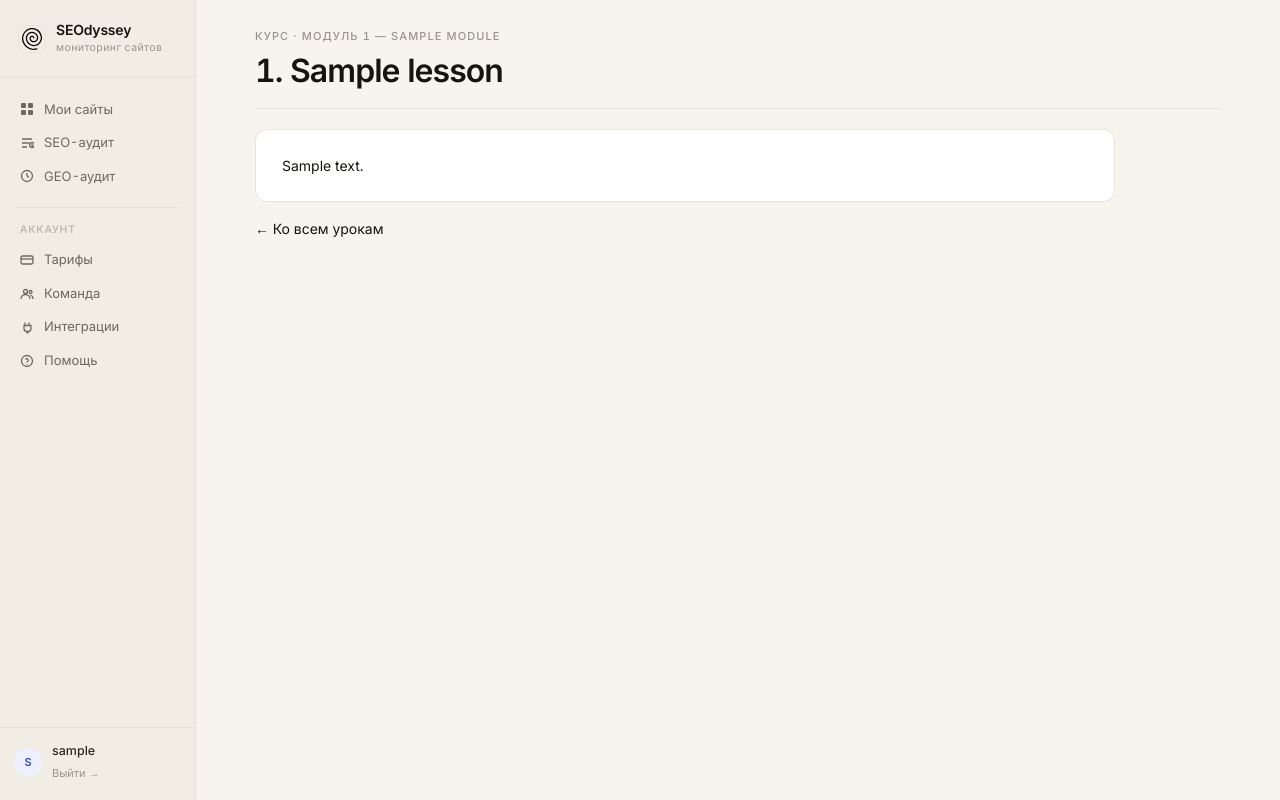
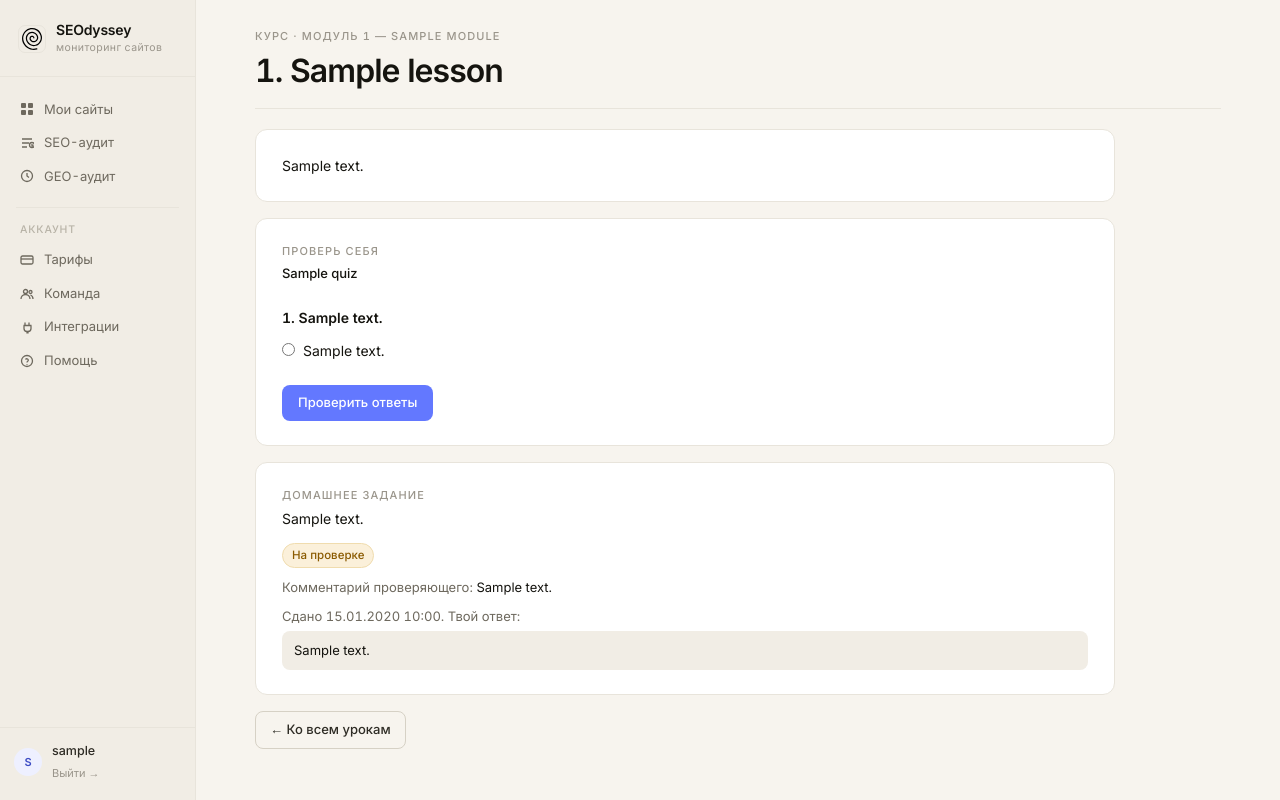
Before and after one commit to lex-code-dev/seodyssey-web, a Django app: a page that uses core/templates/core/course_lesson.html in a window 1280 px wide. Run offline with Django 5.2, Linux system fonts and the light colour scheme; a user stored in the database is signed in; tables that the repository leaves empty hold one stand-in row (values such as "Sample post"); parts of the project's set-up code (start-up, migrations or seed data) failed here and were passed over; some libraries are stand-ins or nearby versions.

Commit message:
feat(course): квизы «проверь себя», сдача домашек и VK Видео
- Квиз на уроке: выбор ответов, скоринг по is_correct, показ верных
- Домашка: сдача учеником, статусы (на проверке/принято/на доработку),
  PRG-редирект, комментарий проверяющего, повторная сдача
- Админка домашек: инлайн сдач, счётчики «ждут проверки»/«принято»
- Плеер: поддержка VK Видео (vk.com/vkvideo.ru/video_ext.php) + YouTube

Co-Authored-By: Claude Opus 4.8 <noreply@anthropic.com>

```diff
--- a/core/course_views.py
+++ b/core/course_views.py
@@ -1,24 +1,35 @@
 from __future__ import annotations
+import re
 from urllib.parse import parse_qs, urlparse
 
 from django.contrib.auth.decorators import login_required
-from django.shortcuts import get_object_or_404, render
+from django.shortcuts import get_object_or_404, redirect, render
 
 from core.models import Site, SiteMember
 from core.views import _get_profile, _integration_flags
-from course.models import Lesson, Module
+from course.models import Homework, Lesson, Module, Quiz, Submission
 
 
-def _youtube_embed_url(url: str) -> str:
+def _video_embed_url(url: str) -> str:
     """
-    Превращает обычную YouTube-ссылку в embed-формат.
-    Поддерживает: watch?v=, youtu.be/, shorts/, уже готовый embed/.
-    Не-YouTube или пустая ссылка → "" (шаблон не покажет плеер).
+    Превращает ссылку на видео в embed-формат для iframe.
+    VK Видео: vk.com/video<oid>_<id>, vkvideo.ru/..., готовый video_ext.php
+    (передаётся как есть — сохраняет hash приватных видео «доступ по ссылке»).
+    YouTube: watch?v=, youtu.be/, shorts/, готовый embed/.
+    Неизвестный хост или пустая ссылка → "" (шаблон не покажет плеер).
     """
     if not url:
         return ""
     parsed = urlparse(url)
-    host = (parsed.hostname or "").lower().removeprefix("www.")
+    host = (parsed.hostname or "").lower().removeprefix("www.").removeprefix("m.")
+
+    if host in ("vk.com", "vk.ru", "vkvideo.ru"):
+        if parsed.path.startswith("/video_ext.php"):
+            return url
+        m = re.match(r"^/video(-?\d+)_(\d+)", parsed.path)
+        if m:
+            return f"https://vkvideo.ru/video_ext.php?oid={m.group(1)}&id={m.group(2)}&hd=2"
+        return ""
 
     video_id = ""
     if host == "youtu.be":
@@ -63,14 +74,81 @@ def course_index(request):
     return render(request, "core/course_index.html", context)
 
 
+def _check_quiz_answers(questions, post_data) -> dict:
+    """
+    Сверяет ответы из POST с is_correct.
+    Вопрос без ответа или с чужим choice_id считается отвеченным неверно.
+    """
+    correct = 0
+    detailed = []
+    for question in questions:
+        raw = post_data.get(f"question_{question.id}", "")
+        selected = None
+        if raw.isdigit():
+            selected = next(
+                (c for c in question.choices.all() if c.id == int(raw)), None
+            )
+        is_right = bool(selected and selected.is_correct)
+        correct += int(is_right)
+        detailed.append({
+            "question": question,
+            "selected": selected,
+            "is_right": is_right,
+            "correct_choices": [c for c in question.choices.all() if c.is_correct],
+        })
+    return {
+        "correct": correct,
+        "total": len(questions),
+        "percent": round(correct * 100 / len(questions)),
+        "detailed": detailed,
+    }
+
+
 @login_required
 def course_lesson(request, slug):
     lesson = get_object_or_404(
         Lesson.objects.select_related("module"), slug=slug, is_published=True
     )
+
+    quiz = (
+        Quiz.objects.filter(lesson=lesson)
+        .prefetch_related("questions__choices")
+        .first()
+    )
+    # Вопросы без вариантов ответа не показываем — на них нечего отвечать
+    questions = [q for q in quiz.questions.all() if q.choices.all()] if quiz else []
+
+    quiz_result = None
+    if request.method == "POST" and "quiz_submit" in request.POST and questions:
+        quiz_result = _check_quiz_answers(questions, request.POST)
+
+    homework = Homework.objects.filter(lesson=lesson).first()
+    hw_latest = None
+    hw_can_submit = False
+    if homework:
+        # Meta.ordering = ["-submitted_at"], поэтому first() = последняя сдача
+        hw_latest = homework.submissions.filter(user=request.user).first()
+        hw_can_submit = (
+            hw_latest is None
+            or hw_latest.status == Submission.STATUS_NEEDS_REVISION
+        )
+
+    if request.method == "POST" and "homework_body" in request.POST:
+        body = request.POST["homework_body"].strip()
+        if homework and hw_can_submit and body:
+            Submission.objects.create(homework=homework, user=request.user, body=body)
+        # PRG: после сдачи редирект, чтобы обновление страницы не создавало дубль
+        return redirect(f"{request.path}#homework")
+
     context = {
         **_base_context(request),
         "lesson": lesson,
-        "embed_url": _youtube_embed_url(lesson.video_url),
+        "embed_url": _video_embed_url(lesson.video_url),
+        "quiz": quiz,
+        "quiz_questions": questions,
+        "quiz_result": quiz_result,
+        "homework": homework,
+        "hw_latest": hw_latest,
+        "hw_can_submit": hw_can_submit,
     }
     return render(request, "core/course_lesson.html", context)
--- a/core/templates/core/course_index.html
+++ b/core/templates/core/course_index.html
@@ -24,7 +24,7 @@
       <a href="{% url 'course_lesson' lesson.slug %}"
          style="display:flex;align-items:center;justify-content:space-between;gap:12px;padding:10px 0;border-top:1px solid var(--border);text-decoration:none;color:inherit;">
         <span style="font-size:14px;">{{ lesson.order }}. {{ lesson.title }}</span>
-        {% if lesson.is_free %}<span class="badge" style="font-size:11px;">Бесплатно</span>{% endif %}
+        {% if lesson.is_free %}<span class="badge-ok" style="font-size:11px;">Бесплатно</span>{% endif %}
       </a>
       {% endfor %}
     </div>
@@ -46,7 +46,7 @@
       <a href="{% url 'course_lesson' lesson.slug %}"
          style="display:flex;align-items:center;justify-content:space-between;gap:12px;padding:10px 0;border-top:1px solid var(--border);text-decoration:none;color:inherit;">
         <span style="font-size:14px;">{{ lesson.order }}. {{ lesson.title }}</span>
-        {% if lesson.is_free %}<span class="badge" style="font-size:11px;">Бесплатно</span>{% endif %}
+        {% if lesson.is_free %}<span class="badge-ok" style="font-size:11px;">Бесплатно</span>{% endif %}
       </a>
       {% endfor %}
     </div>
--- a/core/templates/core/course_lesson.html
+++ b/core/templates/core/course_lesson.html
@@ -30,8 +30,91 @@
   </div>
   {% endif %}
 
+  {% if quiz_questions %}
+  <div class="card card-pad-lg" id="quiz">
+    <div class="eyebrow" style="margin-bottom:4px;">ПРОВЕРЬ СЕБЯ</div>
+    <div class="section-title" style="margin-bottom:12px;">{{ quiz }}</div>
+
+    {% if quiz_result %}
+    <div style="font-size:15px;font-weight:600;margin:0 0 8px;">
+      Результат: {{ quiz_result.correct }} из {{ quiz_result.total }} ({{ quiz_result.percent }}%)
+    </div>
+
+    {% for item in quiz_result.detailed %}
+    <div style="padding:12px 0;border-top:1px solid var(--line);">
+      <div style="font-size:14px;margin-bottom:6px;">{{ forloop.counter }}. {{ item.question.text }}</div>
+      {% if item.is_right %}
+      <div style="font-size:13px;color:var(--ok-fg);">Верно: {{ item.selected.text }}</div>
+      {% else %}
+      <div style="font-size:13px;color:var(--fail-fg);">
+        {% if item.selected %}Твой ответ: {{ item.selected.text }}{% else %}Без ответа{% endif %}
+      </div>
+      <div style="font-size:13px;color:var(--muted);">Правильно: {% for c in item.correct_choices %}{{ c.text }}{% if not forloop.last %}, {% endif %}{% endfor %}</div>
+      {% endif %}
+    </div>
+    {% endfor %}
+
+    <div style="margin-top:16px;">
+      <a href="{{ request.path }}#quiz" class="btn-ghost">Пройти ещё раз</a>
+    </div>
+    {% else %}
+    <form method="post" action="#quiz">
+      {% csrf_token %}
+      <input type="hidden" name="quiz_submit" value="1">
+      {% for question in quiz_questions %}
+      <div style="padding:12px 0;{% if not forloop.first %}border-top:1px solid var(--line);{% endif %}">
+        <div style="font-size:14px;font-weight:600;margin-bottom:8px;">{{ forloop.counter }}. {{ question.text }}</div>
+        {% for choice in question.choices.all %}
+        <label style="display:flex;align-items:flex-start;gap:8px;padding:4px 0;font-size:14px;cursor:pointer;">
+          <input type="radio" name="question_{{ question.id }}" value="{{ choice.id }}" required style="margin-top:3px;">
+          <span>{{ choice.text }}</span>
+        </label>
+        {% endfor %}
+      </div>
+      {% endfor %}
+      <button type="submit" class="btn-primary" style="margin-top:8px;">Проверить ответы</button>
+    </form>
+    {% endif %}
+  </div>
+  {% endif %}
+
+  {% if homework %}
+  <div class="card card-pad-lg" id="homework">
+    <div class="eyebrow" style="margin-bottom:4px;">ДОМАШНЕЕ ЗАДАНИЕ</div>
+    <div style="font-size:14px;line-height:1.7;margin-bottom:12px;">{{ homework.text|linebreaks }}</div>
+
+    {% if hw_latest %}
+    {% if hw_latest.status == "accepted" %}
+    <span class="badge-ok">Принято</span>
+    {% elif hw_latest.status == "needs_revision" %}
+    <span class="badge-fail">На доработку</span>
+    {% else %}
+    <span class="badge-warn">На проверке</span>
+    {% endif %}
+
+    {% if hw_latest.reviewer_comment %}
+    <p style="font-size:13px;margin:10px 0 0;"><span style="color:var(--muted);">Комментарий проверяющего:</span> {{ hw_latest.reviewer_comment }}</p>
+    {% endif %}
+
+    <p style="font-size:13px;color:var(--muted);margin:10px 0 4px;">Сдано {{ hw_latest.submitted_at|date:"d.m.Y H:i" }}. Твой ответ:</p>
+    <div style="font-size:13px;background:var(--surface-2);border-radius:8px;padding:10px 12px;">{{ hw_latest.body|linebreaks }}</div>
+    {% endif %}
+
+    {% if hw_can_submit %}
+    <form method="post" action="#homework" style="margin-top:12px;">
+      {% csrf_token %}
+      <textarea name="homework_body" required rows="5" placeholder="Твой ответ..."
+                style="width:100%;box-sizing:border-box;font-size:13px;font-family:inherit;padding:10px 12px;border:1px solid var(--line);border-radius:8px;"></textarea>
+      <button type="submit" class="btn-primary" style="margin-top:10px;">
+        {% if hw_latest %}Сдать повторно{% else %}Сдать на проверку{% endif %}
+      </button>
+    </form>
+    {% endif %}
+  </div>
+  {% endif %}
+
   <div>
-    <a href="{% url 'course_index' %}" class="btn-secondary">← Ко всем урокам</a>
+    <a href="{% url 'course_index' %}" class="btn-ghost">← Ко всем урокам</a>
   </div>
 
 </div>
--- a/course/models.py
+++ b/course/models.py
@@ -34,7 +34,7 @@ class Lesson(models.Model):
     order = models.PositiveIntegerField("Порядок", default=0)
     video_url = models.URLField(
         "Ссылка на видео", blank=True,
-        help_text="YouTube unlisted",
+        help_text="VK Видео (обычная ссылка или код плеера video_ext.php) либо YouTube",
     )
     body = models.TextField("Текст под видео", blank=True)
     is_free = models.BooleanField(
```
Also changed, not shown: course/admin.py (+29 -1 lines), course/migrations/0003_alter_lesson_video_url.py (added).
